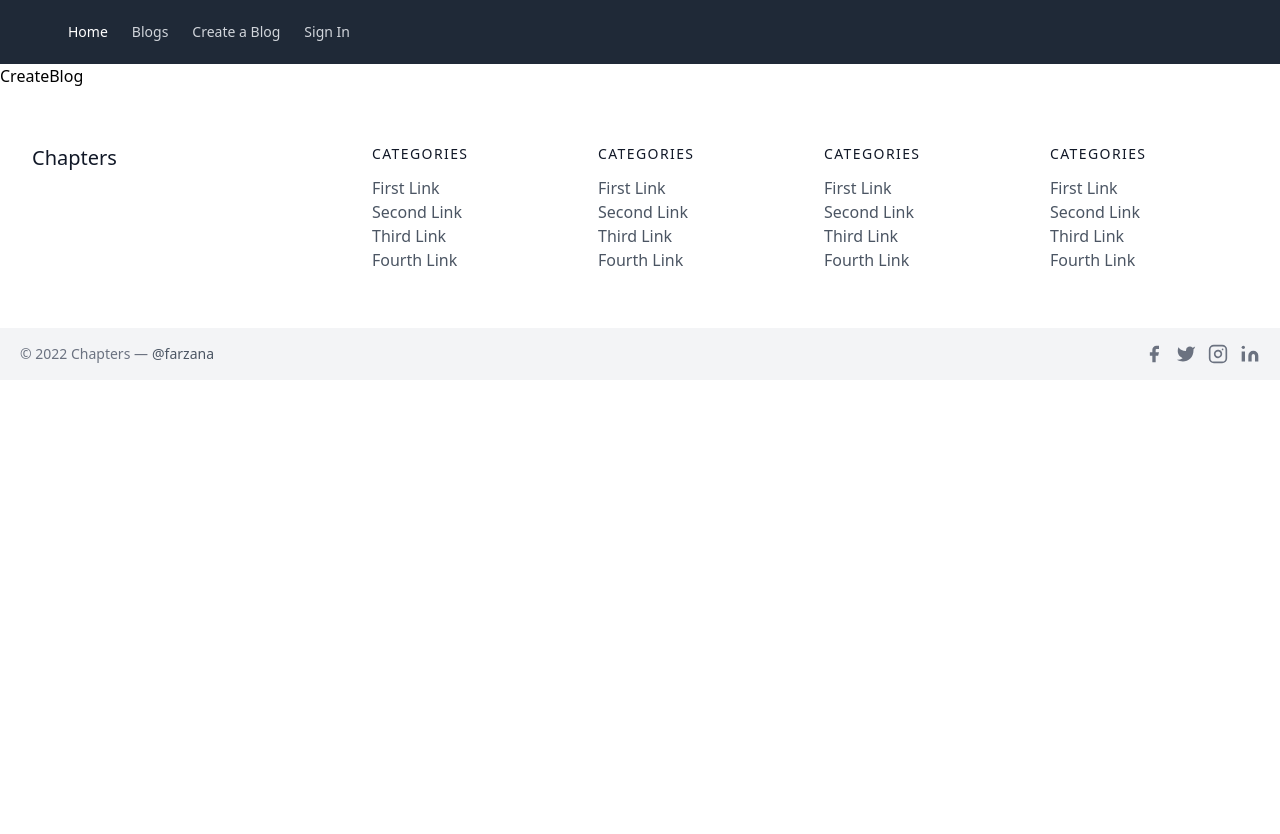
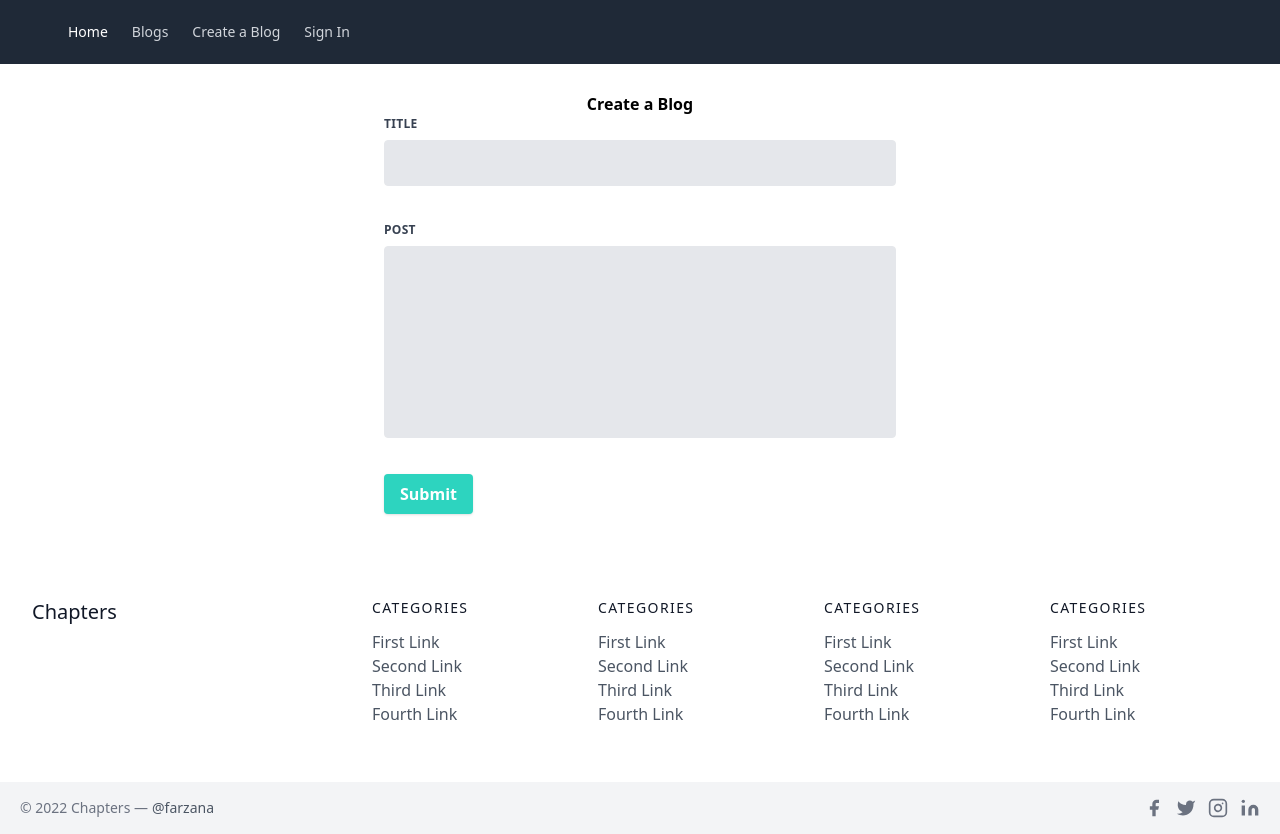
Before and after one commit to farzanatabassum/Chapters, a Next.js app: page /CreateBlog in a window 1280 px wide. Before the commit the page ends 800 px from the top, so only its background shows below. Built offline with nearby package versions, Linux system fonts and the light colour scheme.

Commit message:
create blog form has been created and the data in the form can be found .

```diff
--- a/pages/CreateBlog.js
+++ b/pages/CreateBlog.js
@@ -1,9 +1,52 @@
-import React from 'react'
+import React, { useState } from 'react'
+import { useRouter } from 'next/router';
+import { addDoc, collection } from "firebase/firestore";
+import { database, auth } from "../firebase";
 
 const CreateBlog = () => {
+  const [title,setTitle]=useState('');
+  const [post,setPost]=useState('');
+  const router=useRouter();
+  const submitBlog=()=>{
+    var blog={
+      title:title,
+      post:post
+
+    };
+    console.log(blog);
+    router.push('/');
+
+  }
   return (
-    <div>
-    CreateBlog
+    <div className='flex justify-center my-7'>
+<form className="w-full max-w-lg">
+    <h1 className='text-center font-extrabold font-sans'>Create a Blog</h1>
+  <div className="flex flex-wrap -mx-3 mb-6">
+    <div className="w-full px-3">
+      <label className="block uppercase tracking-wide text-gray-700 text-xs font-bold mb-2" htmlFor="grid-password">
+        Title
+      </label>
+      <input className="appearance-none block w-full bg-gray-200 text-gray-700 border border-gray-200 rounded py-3 px-4 mb-3 leading-tight focus:outline-none focus:bg-white focus:border-gray-500" id="nick" type="text"  onChange={(e)=>setTitle(e.target.value)}/>
+    </div>
+  </div>
+{/* Description */}
+  <div className="flex flex-wrap -mx-3 mb-6">
+    <div className="w-full px-3">
+      <label className="block uppercase tracking-wide text-gray-700 text-xs font-bold mb-2" htmlFor="grid-password">
+        Post
+      </label>
+      <textarea className=" no-resize appearance-none block w-full bg-gray-200 text-gray-700 border border-gray-200 rounded py-3 px-4 mb-3 leading-tight focus:outline-none focus:bg-white focus:border-gray-500 h-48 resize-none" id="message"  onChange={(e)=>setPost(e.target.value)}></textarea>
+    </div>
+  </div>
+  <div className="md:flex md:items-center">
+    <div className="md:w-1/3">
+      <button className="shadow bg-teal-400 hover:bg-teal-400 focus:shadow-outline focus:outline-none text-white font-bold py-2 px-4 rounded" type="button" onClick={ submitBlog}>
+        Submit
+      </button>
+    </div>
+    <div className="md:w-2/3"></div>
+  </div>
+</form>
     </div>
   )
 }
```
